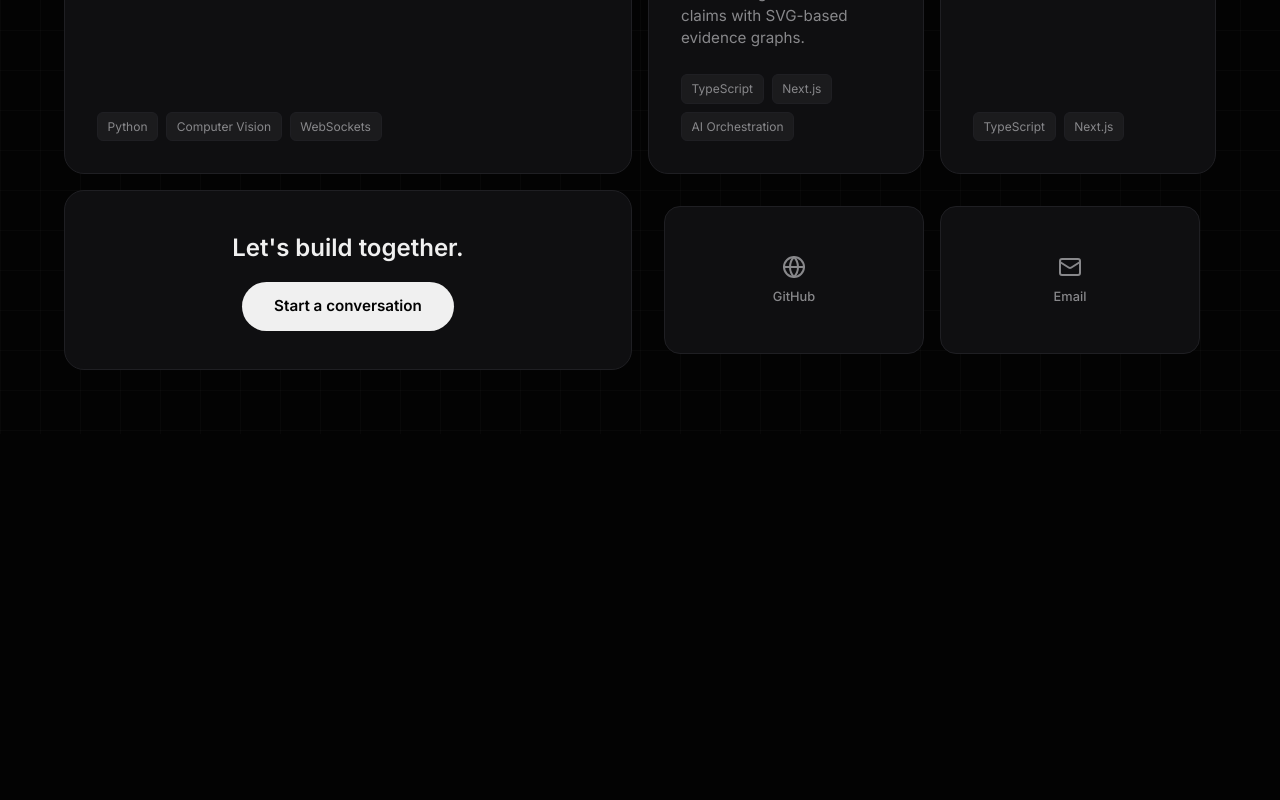
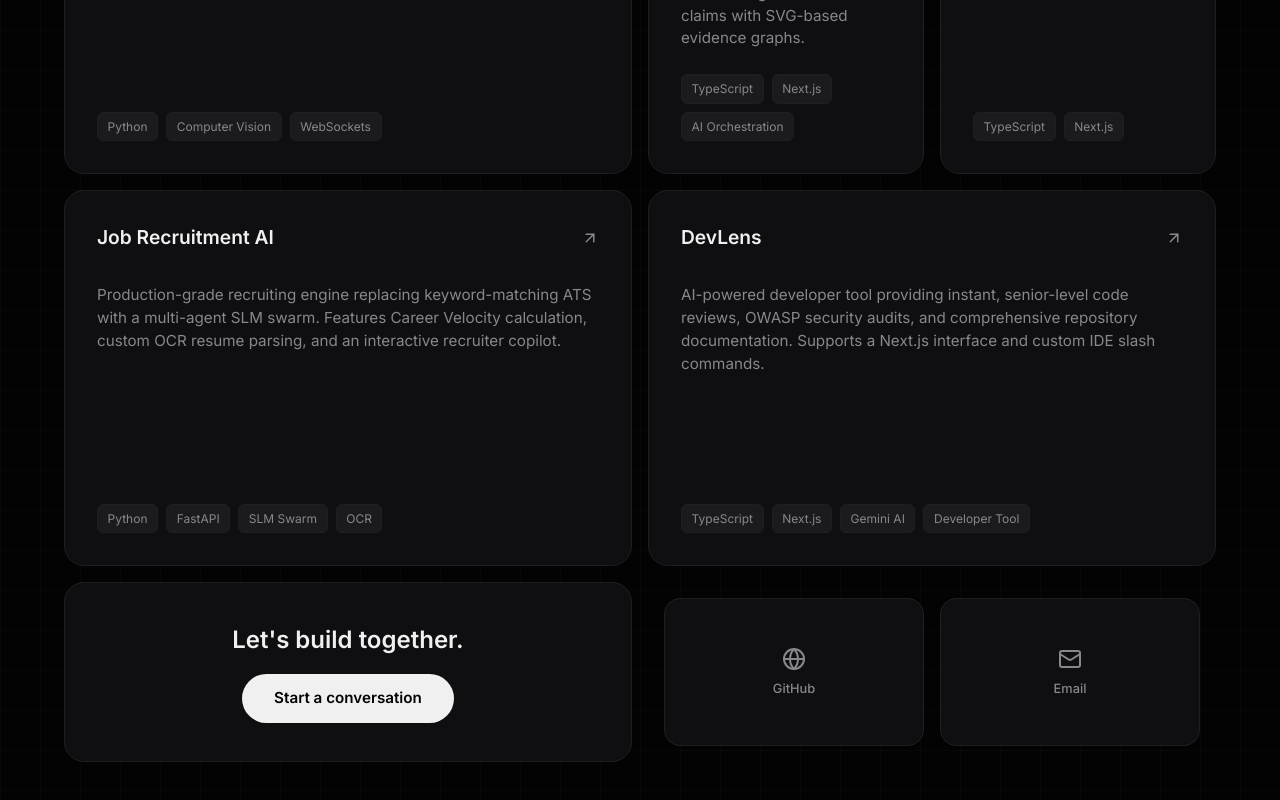
Before and after one commit to Anshsurana123/portfolio-website, a Next.js app: page / in a window 1280 px wide. Shown: the part 1130-1930 px from the top of the page. Before the commit the page ends 1564 px from the top, so only its background shows below. Built offline with nearby package versions, Linux system fonts and the light colour scheme.

Commit message:
feat: add Job Recruitment AI and DevLens to bento portfolio

```diff
--- a/src/app/page.tsx
+++ b/src/app/page.tsx
@@ -170,6 +170,44 @@ export default function Home() {
           </div>
         </motion.div>
 
+        {/* Project 7 */}
+        <motion.div variants={itemVariants} className={`${styles.bentoCard} ${styles.projectCellWide}`}>
+          <div className={styles.cardHeader}>
+            <span className={styles.cardTitle}>Job Recruitment AI</span>
+            <a href="https://github.com/Anshsurana123/job-recruitment" target="_blank" rel="noopener noreferrer" className={styles.iconWrapper}>
+              <ArrowUpRight size={18} />
+            </a>
+          </div>
+          <p className={styles.projectDesc}>
+            Production-grade recruiting engine replacing keyword-matching ATS with a multi-agent SLM swarm. Features Career Velocity calculation, custom OCR resume parsing, and an interactive recruiter copilot.
+          </p>
+          <div className={styles.projectTags}>
+            <span className={styles.tag}>Python</span>
+            <span className={styles.tag}>FastAPI</span>
+            <span className={styles.tag}>SLM Swarm</span>
+            <span className={styles.tag}>OCR</span>
+          </div>
+        </motion.div>
+
+        {/* Project 8 */}
+        <motion.div variants={itemVariants} className={`${styles.bentoCard} ${styles.projectCellWide}`}>
+          <div className={styles.cardHeader}>
+            <span className={styles.cardTitle}>DevLens</span>
+            <a href="https://github.com/Anshsurana123/dev-lens-IBM-BOB" target="_blank" rel="noopener noreferrer" className={styles.iconWrapper}>
+              <ArrowUpRight size={18} />
+            </a>
+          </div>
+          <p className={styles.projectDesc}>
+            AI-powered developer tool providing instant, senior-level code reviews, OWASP security audits, and comprehensive repository documentation. Supports a Next.js interface and custom IDE slash commands.
+          </p>
+          <div className={styles.projectTags}>
+            <span className={styles.tag}>TypeScript</span>
+            <span className={styles.tag}>Next.js</span>
+            <span className={styles.tag}>Gemini AI</span>
+            <span className={styles.tag}>Developer Tool</span>
+          </div>
+        </motion.div>
+
         {/* Contact Cell */}
         <motion.div variants={itemVariants} className={`${styles.bentoCard} ${styles.contactCell}`}>
           <div className={styles.contactText}>Let's build together.</div>
```
